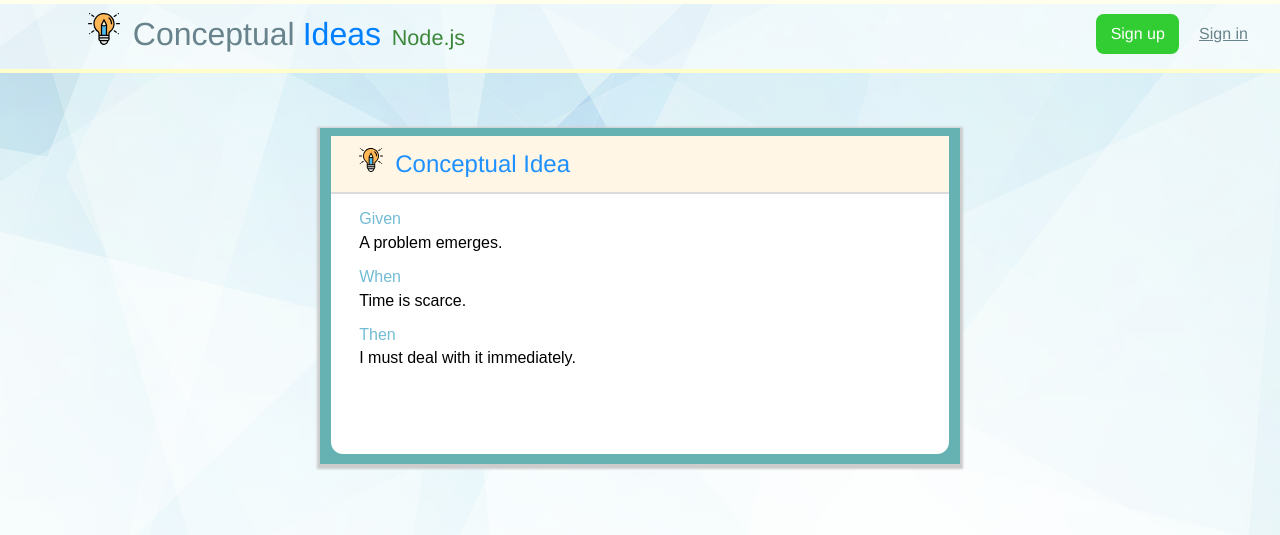
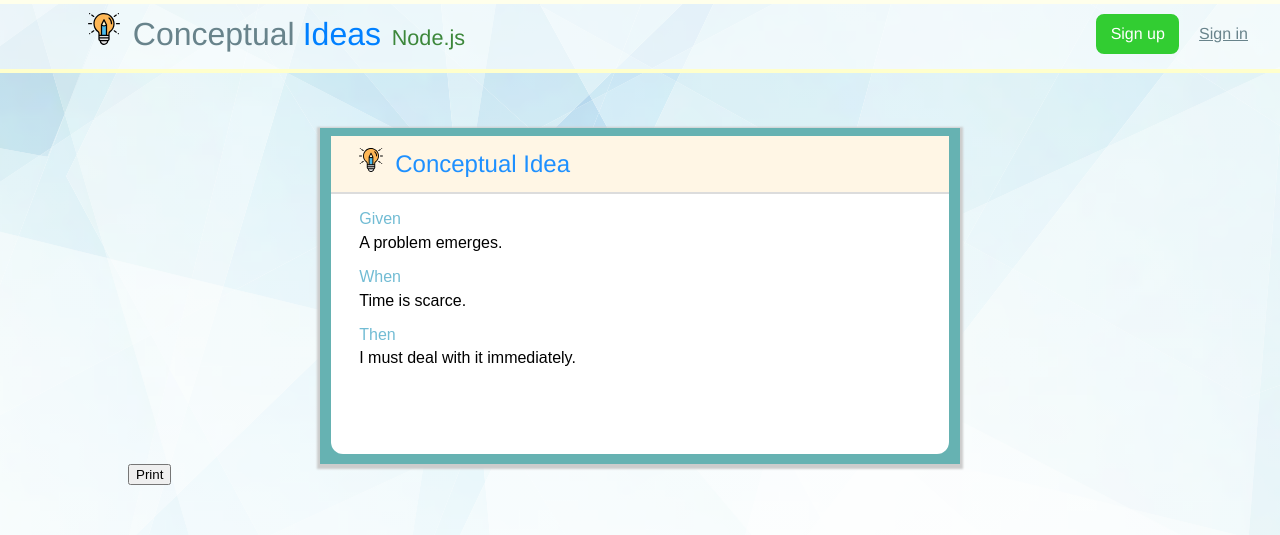
Before and after one commit to kyotee/Conceptual_Ideas_Node_JS, a React (Create React App) app in the folder views/: page /user_stories in a window 1280 px wide. Shown: the top 535 px of the page. Built offline with nearby package versions, Linux system fonts and the light colour scheme.

Commit message:
download to pdf functionality

```diff
--- a/views/package.json
+++ b/views/package.json
@@ -4,6 +4,8 @@
   "private": true,
   "proxy": "http://localhost:5000",
   "dependencies": {
+    "html2canvas": "^1.0.0-rc.1",
+    "jspdf": "^1.5.3",
     "node-sass": "^4.11.0",
     "react": "^16.8.6",
     "react-dom": "^16.8.6",
--- a/views/src/javascripts/ui/user_stories.js
+++ b/views/src/javascripts/ui/user_stories.js
@@ -1,12 +1,26 @@
 import React, { Component } from 'react';
+import * as html2canvas from 'html2canvas';
+import * as jsPDF from 'jspdf';
 import "../../stylesheets/user_stories.scss";
 
 class UserStories extends Component {
 	componentDidMount() {
 
 	}
+	printDocument() {
+		const input = document.getElementsByClassName('user-story')[0];
+
+		html2canvas(input)
+			.then((canvas) => {
+			    const imgData = canvas.toDataURL('image/png');
+			    const pdf = new jsPDF();
+			    pdf.addImage(imgData, 'JPEG', 0, 0);
+			    pdf.save("user_stories.pdf");
+			});
+	}
 	render() {
 		return (
+			<div>
 				<div className="user-story">
 					<div className="user-story-container">
 						<div className="title-container">
@@ -24,6 +38,9 @@ class UserStories extends Component {
 						</div>
 					</div>
 				</div>
+
+				 <button onClick={this.printDocument}>Print</button>
+			</div>
 		)
 	}
 }
```
Also changed, not shown: 1 other file (tests, documents, lock files or other folders). Lines whose indentation alone changed are shown as unchanged.
